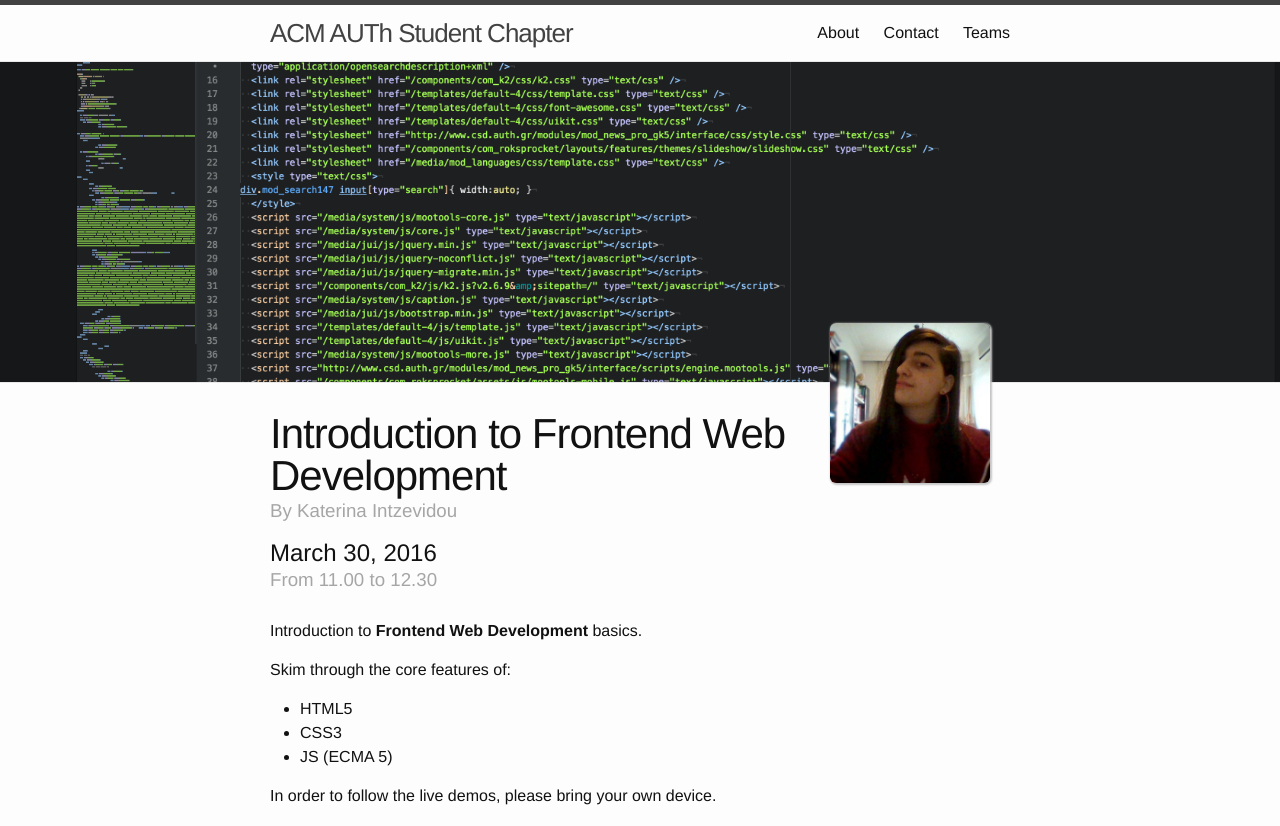
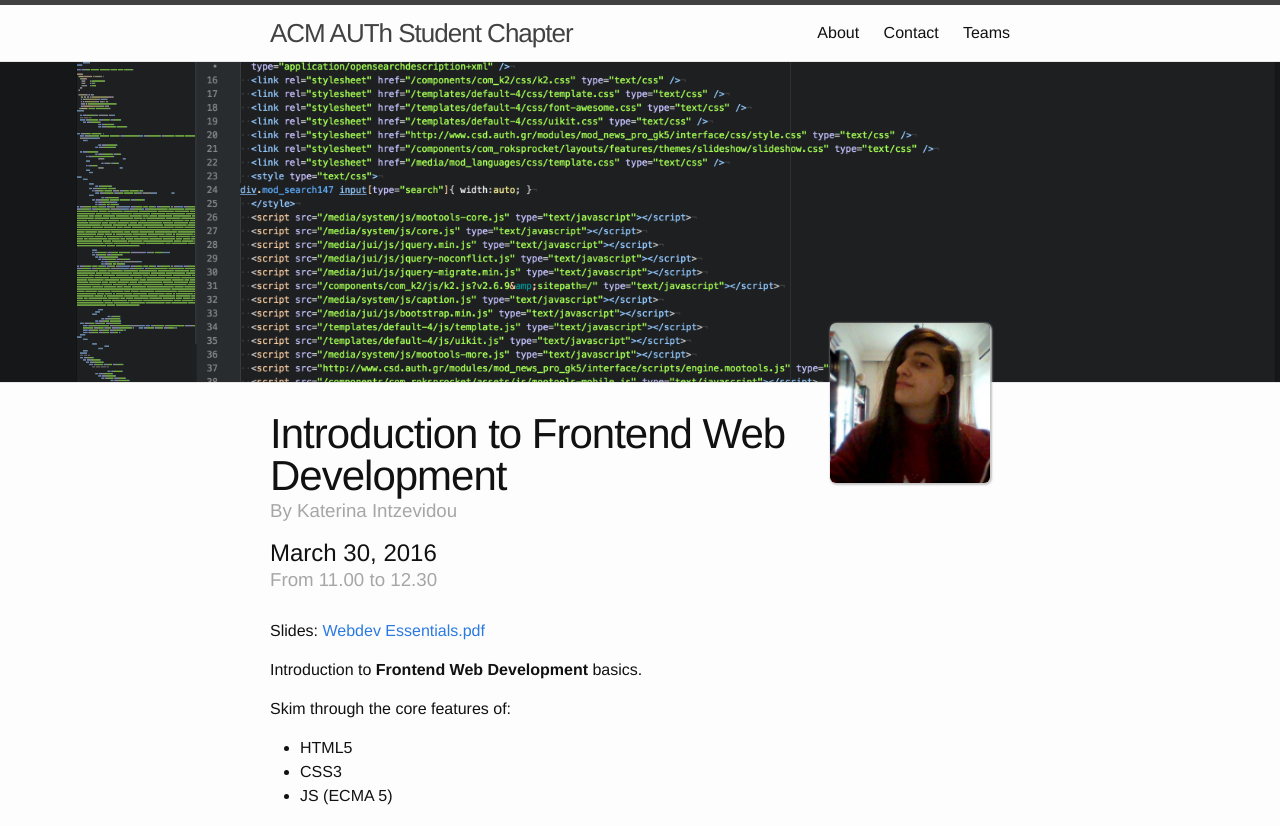
Before and after one commit to stevelaskaridis/acmauth.github.io, a Jekyll site: the page built from _posts/2016-03-24-frontend-web-development-presentation.md, in a window 1280 px wide. Shown: the top 826 px of the page. Built offline with Jekyll 4.4.1, drawn with Linux system fonts in a browser that asks for light colours.

Commit message:
Add presentation link for Introduction to Frontend Web Development

```diff
--- a/_posts/2016-03-24-frontend-web-development-presentation.md
+++ b/_posts/2016-03-24-frontend-web-development-presentation.md
@@ -13,6 +13,8 @@ organiser: "Katerina Intzevidou"
 
 ---
 
+Slides: [Webdev Essentials.pdf](../assets/frontend-web-development-presentation/Webdev Essentials.pdf)
+
 Introduction to **Frontend Web Development** basics.
 
 Skim through the core features of:
```
